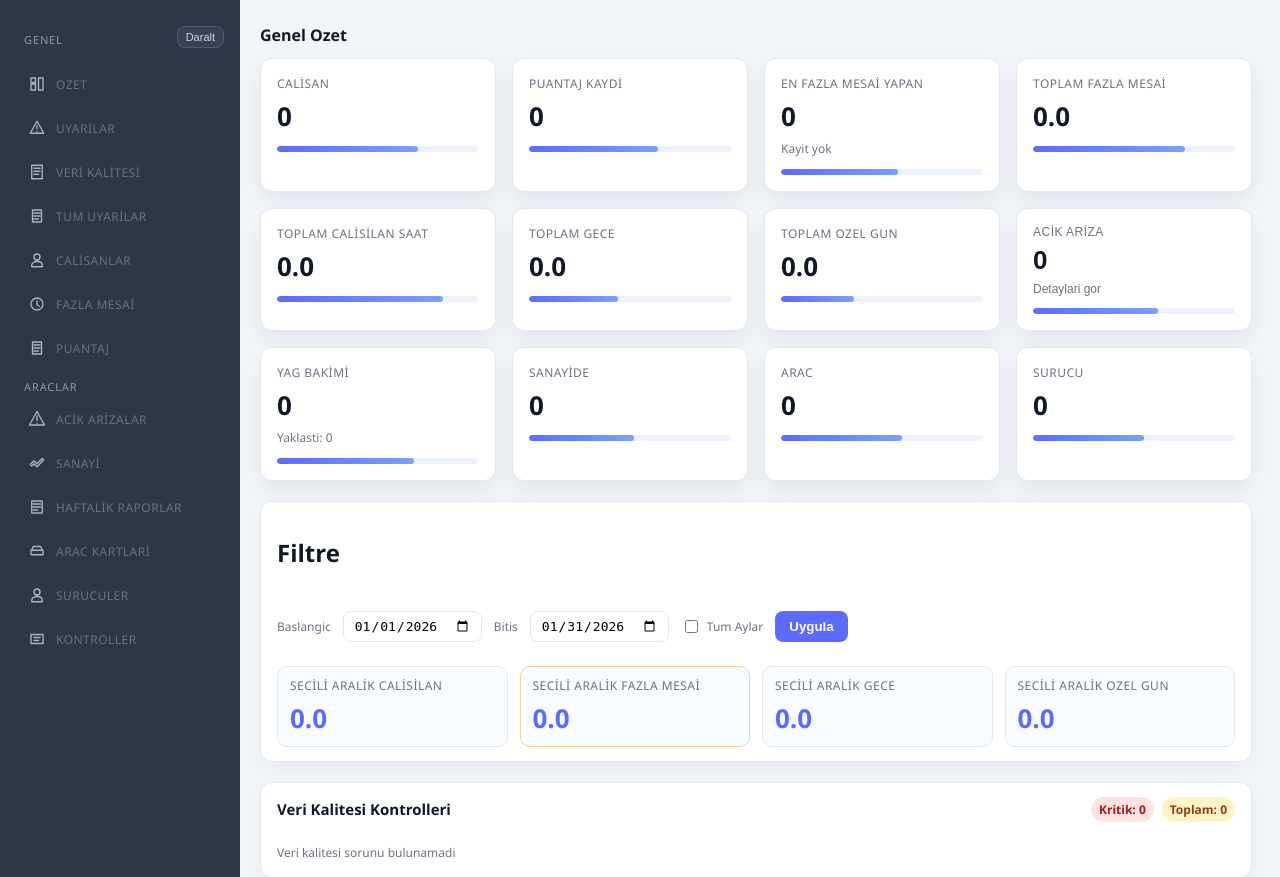
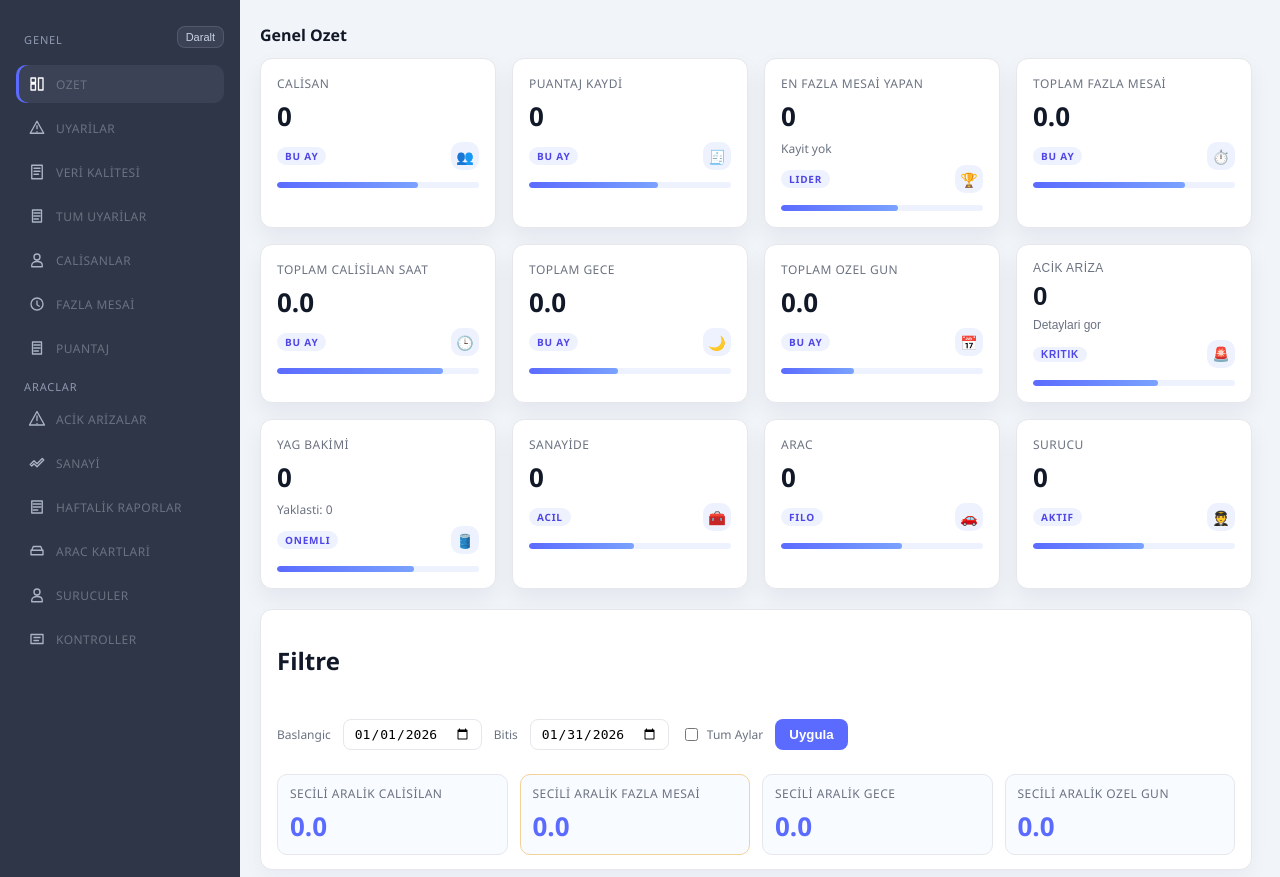
Before and after one commit to yabujinnn06/rainstaff, a Flask app: page / in a window 1280 px wide. Shown: the part 73-950 px from the top of the page. Run offline with Flask 3, Linux system fonts and the light colour scheme; the visitor is signed in with stand-in values (Sample User, id 1).

Commit message:
Add KPI icons, chips, and active sidebar state

```diff
--- a/server/static/style.css
+++ b/server/static/style.css
@@ -253,6 +253,16 @@ body {
   font-size: 13px;
 }
 
+.sidebar a.active {
+  background: var(--sidebar-accent);
+  color: white;
+  box-shadow: inset 3px 0 0 var(--accent);
+}
+
+.sidebar a.active .icon svg {
+  stroke: #ffffff;
+}
+
 .sidebar a .icon {
   width: 18px;
   height: 18px;
@@ -432,6 +442,37 @@ body {
   height: 100%;
   background: linear-gradient(90deg, #5b6bff, #7aa2ff);
   border-radius: 999px;
+}
+
+.kpi-meta {
+  margin-top: 8px;
+  display: flex;
+  justify-content: space-between;
+  align-items: center;
+  gap: 8px;
+}
+
+.kpi-chip {
+  font-size: 10px;
+  font-weight: 700;
+  padding: 2px 8px;
+  border-radius: 999px;
+  background: #eef2ff;
+  color: #4f46e5;
+  text-transform: uppercase;
+  letter-spacing: 0.08em;
+}
+
+.kpi-icon {
+  width: 28px;
+  height: 28px;
+  border-radius: 10px;
+  display: inline-flex;
+  align-items: center;
+  justify-content: center;
+  background: #eef2ff;
+  color: #4f46e5;
+  font-size: 14px;
 }
 
 .card-link,
--- a/server/templates/dashboard.html
+++ b/server/templates/dashboard.html
@@ -150,64 +150,112 @@
             <div class="kpi-card">
               <div class="kpi-label">Calisan</div>
               <div class="kpi-value">{{ summary.employees }}</div>
+              <div class="kpi-meta">
+                <span class="kpi-chip">BU AY</span>
+                <span class="kpi-icon">👥</span>
+              </div>
               <div class="kpi-bar"><span style="width: 70%"></span></div>
             </div>
             <div class="kpi-card">
               <div class="kpi-label">Puantaj Kaydi</div>
               <div class="kpi-value">{{ summary.timesheets }}</div>
+              <div class="kpi-meta">
+                <span class="kpi-chip">BU AY</span>
+                <span class="kpi-icon">🧾</span>
+              </div>
               <div class="kpi-bar"><span style="width: 64%"></span></div>
             </div>
             <div class="kpi-card">
               <div class="kpi-label">En Fazla Mesai Yapan</div>
               <div class="kpi-value">{{ top_overtime['overtime']|round(2) if top_overtime else 0 }}</div>
               <div class="card-sub">{{ top_overtime['name'] if top_overtime else 'Kayit yok' }}</div>
+              <div class="kpi-meta">
+                <span class="kpi-chip">LIDER</span>
+                <span class="kpi-icon">🏆</span>
+              </div>
               <div class="kpi-bar"><span style="width: 58%"></span></div>
             </div>
             <div class="kpi-card">
               <div class="kpi-label">Toplam Fazla Mesai</div>
               <div class="kpi-value">{{ summary.overtime_hours }}</div>
+              <div class="kpi-meta">
+                <span class="kpi-chip">BU AY</span>
+                <span class="kpi-icon">⏱️</span>
+              </div>
               <div class="kpi-bar"><span style="width: 75%"></span></div>
             </div>
             <div class="kpi-card">
               <div class="kpi-label">Toplam Calisilan Saat</div>
               <div class="kpi-value">{{ summary.worked_hours }}</div>
+              <div class="kpi-meta">
+                <span class="kpi-chip">BU AY</span>
+                <span class="kpi-icon">🕒</span>
+              </div>
               <div class="kpi-bar"><span style="width: 82%"></span></div>
             </div>
             <div class="kpi-card">
               <div class="kpi-label">Toplam Gece</div>
               <div class="kpi-value">{{ summary.night_hours }}</div>
+              <div class="kpi-meta">
+                <span class="kpi-chip">BU AY</span>
+                <span class="kpi-icon">🌙</span>
+              </div>
               <div class="kpi-bar"><span style="width: 44%"></span></div>
             </div>
             <div class="kpi-card">
               <div class="kpi-label">Toplam Ozel Gun</div>
               <div class="kpi-value">{{ summary.special_hours }}</div>
+              <div class="kpi-meta">
+                <span class="kpi-chip">BU AY</span>
+                <span class="kpi-icon">📅</span>
+              </div>
               <div class="kpi-bar"><span style="width: 36%"></span></div>
             </div>
             <button class="kpi-card warn card-action" type="button" data-toggle="openFaultsPanel">
               <div class="kpi-label">Acik Ariza</div>
               <div class="kpi-value">{{ summary.open_faults }}</div>
               <div class="card-sub">Detaylari gor</div>
+              <div class="kpi-meta">
+                <span class="kpi-chip">KRITIK</span>
+                <span class="kpi-icon">🚨</span>
+              </div>
               <div class="kpi-bar"><span style="width: 62%"></span></div>
             </button>
             <div class="kpi-card warn {% if oil_counts.due %}pulse{% endif %}">
               <div class="kpi-label">Yag Bakimi</div>
               <div class="kpi-value">{{ oil_counts.due }}</div>
               <div class="card-sub">Yaklasti: {{ oil_counts.soon }}</div>
+              <div class="kpi-meta">
+                <span class="kpi-chip">ONEMLI</span>
+                <span class="kpi-icon">🛢️</span>
+              </div>
               <div class="kpi-bar"><span style="width: 68%"></span></div>
             </div>
             <a class="kpi-card warn card-link" href="#service">
               <div class="kpi-label">Sanayide</div>
               <div class="kpi-value">{{ summary.service_open }}</div>
+              <div class="kpi-meta">
+                <span class="kpi-chip">ACIL</span>
+                <span class="kpi-icon">🧰</span>
+              </div>
               <div class="kpi-bar"><span style="width: 52%"></span></div>
             </a>
             <div class="kpi-card">
               <div class="kpi-label">Arac</div>
               <div class="kpi-value">{{ summary.vehicles }}</div>
+              <div class="kpi-meta">
+                <span class="kpi-chip">FILO</span>
+                <span class="kpi-icon">🚗</span>
+              </div>
               <div class="kpi-bar"><span style="width: 60%"></span></div>
             </div>
             <div class="kpi-card">
               <div class="kpi-label">Surucu</div>
               <div class="kpi-value">{{ summary.drivers }}</div>
+              <div class="kpi-meta">
+                <span class="kpi-chip">AKTIF</span>
+                <span class="kpi-icon">🧑‍✈️</span>
+              </div>
               <div class="kpi-bar"><span style="width: 55%"></span></div>
             </div>
           </div>
@@ -847,6 +895,25 @@
     </div>
 
     <script>
+      const sectionLinks = document.querySelectorAll(".sidebar a[data-section]");
+      const sections = Array.from(document.querySelectorAll("main .section")).filter((section) => section.id);
+      const updateActiveLink = () => {
+        let currentId = "";
+        const offset = 140;
+        sections.forEach((section) => {
+          const rect = section.getBoundingClientRect();
+          if (rect.top - offset <= 0) {
+            currentId = section.id;
+          }
+        });
+        sectionLinks.forEach((link) => {
+          const target = link.getAttribute("href").replace("#", "");
+          link.classList.toggle("active", target && target === currentId);
+        });
+      };
+
+      window.addEventListener("scroll", updateActiveLink, { passive: true });
+      updateActiveLink();
       const sidebarToggle = document.getElementById("sidebarToggle");
       const sidebarBackdrop = document.getElementById("sidebarBackdrop");
       const sidebarCollapse = document.getElementById("sidebarCollapse");
```
Also changed, not shown: other parts of server/templates/dashboard.html (+13 -13 lines).
